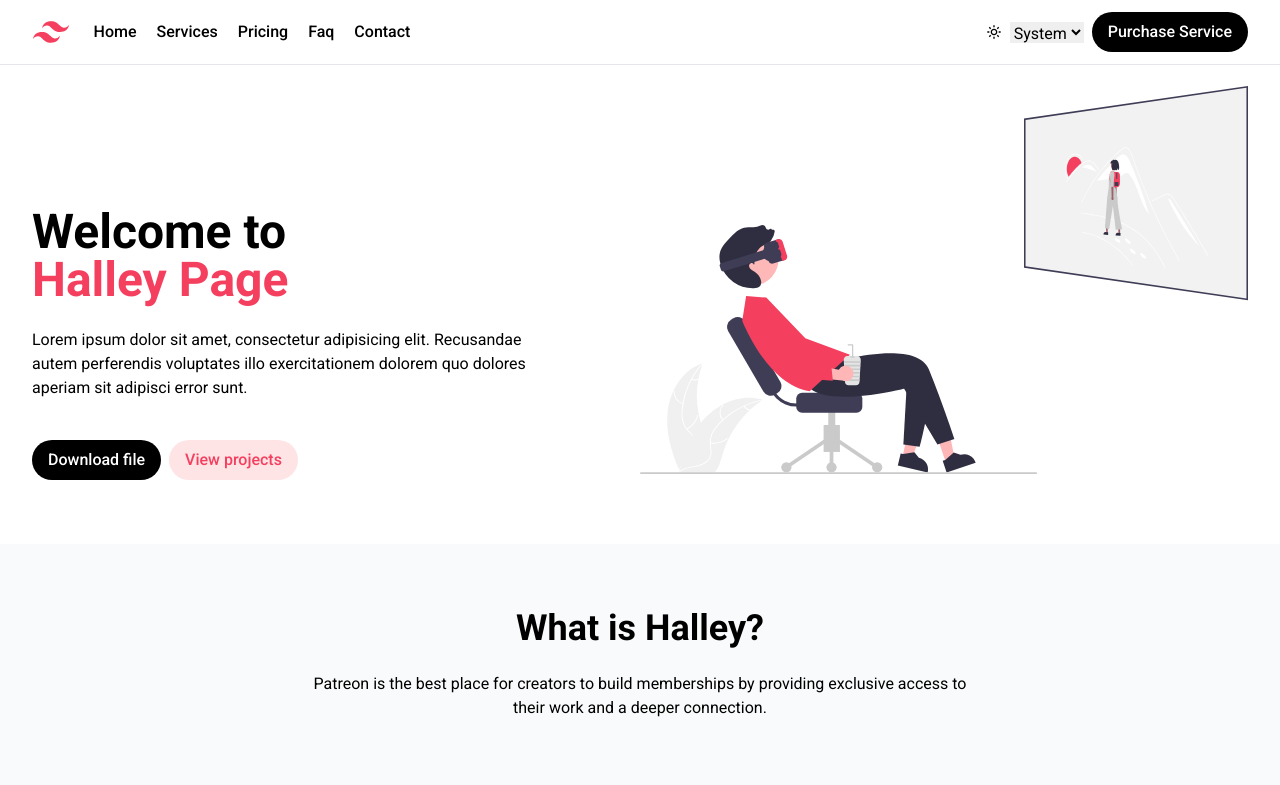
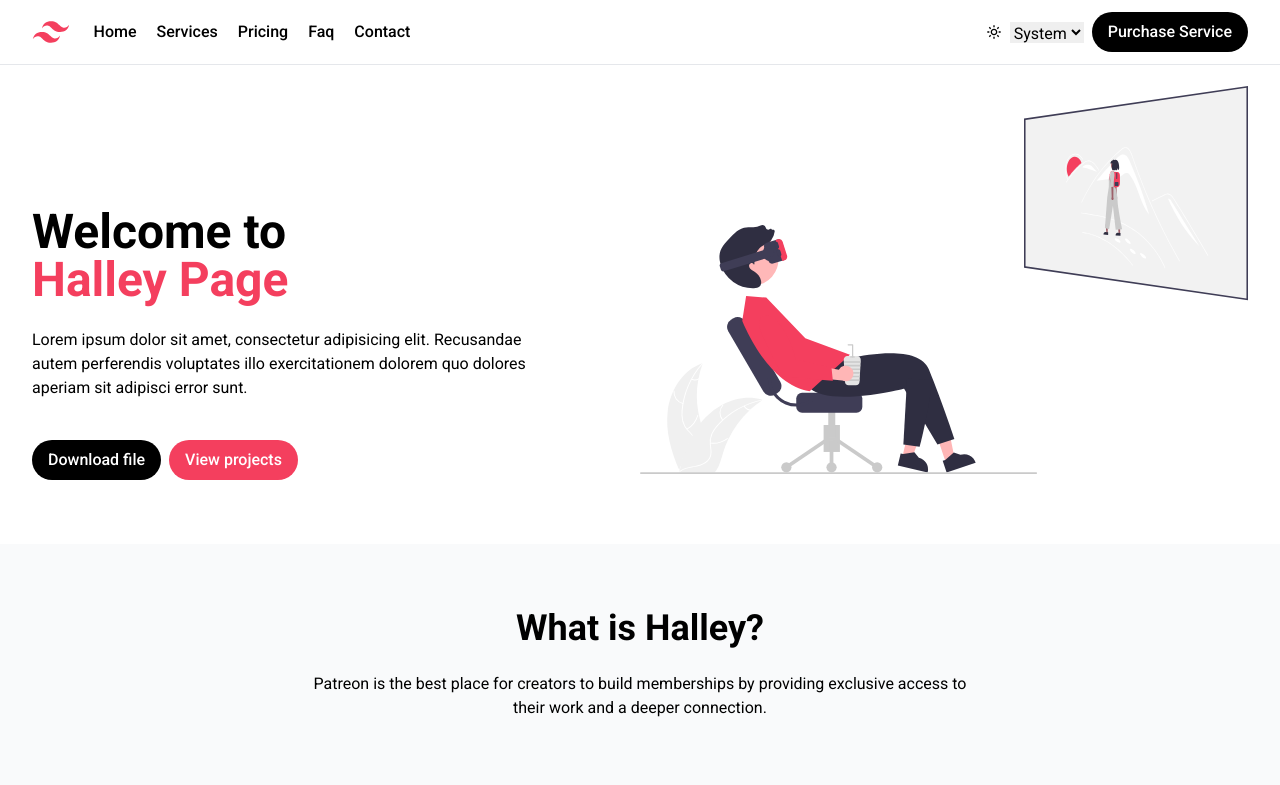
Before and after one commit to tomiidev/bambuy, a Next.js app: page / in a window 1280 px wide. Shown: the top 785 px of the page. Built offline with nearby package versions, Linux system fonts and the light colour scheme.

Commit message:
color butoms

```diff
--- a/components/Hero.tsx
+++ b/components/Hero.tsx
@@ -19,7 +19,7 @@ export function Hero() {
 
                         <div>
                             <Link href="#">
-                                <button className="bg-rose-100 text-rose-500 text-base rounded-full px-4 p-2 font-medium">
+                                <button className="bg-rose-500 text-white text-base rounded-full px-4 p-2 font-medium">
                                     View projects
                                 </button>
                             </Link>
--- a/components/Pricing.tsx
+++ b/components/Pricing.tsx
@@ -117,7 +117,7 @@ export default function Pricing() {
                             href="#"
                             className={`  mt-8 block px-6 py-4 font-semibold leading-4 text-center rounded-full ${plan.mostPopular
                                 ? "bg-rose-500 text-white shadow-md"
-                                : "bg-rose-100 text-rose-500"}
+                                : "bg-black text-white"}
                                       `}>
                             {plan.cta}
                         </Link>
```
